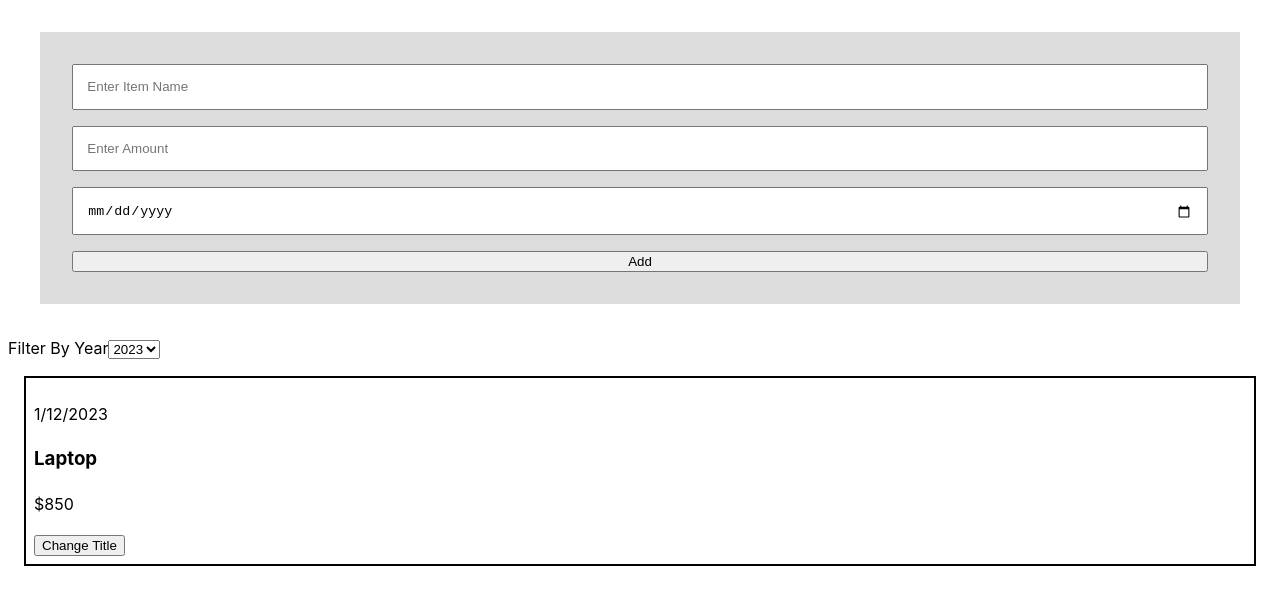
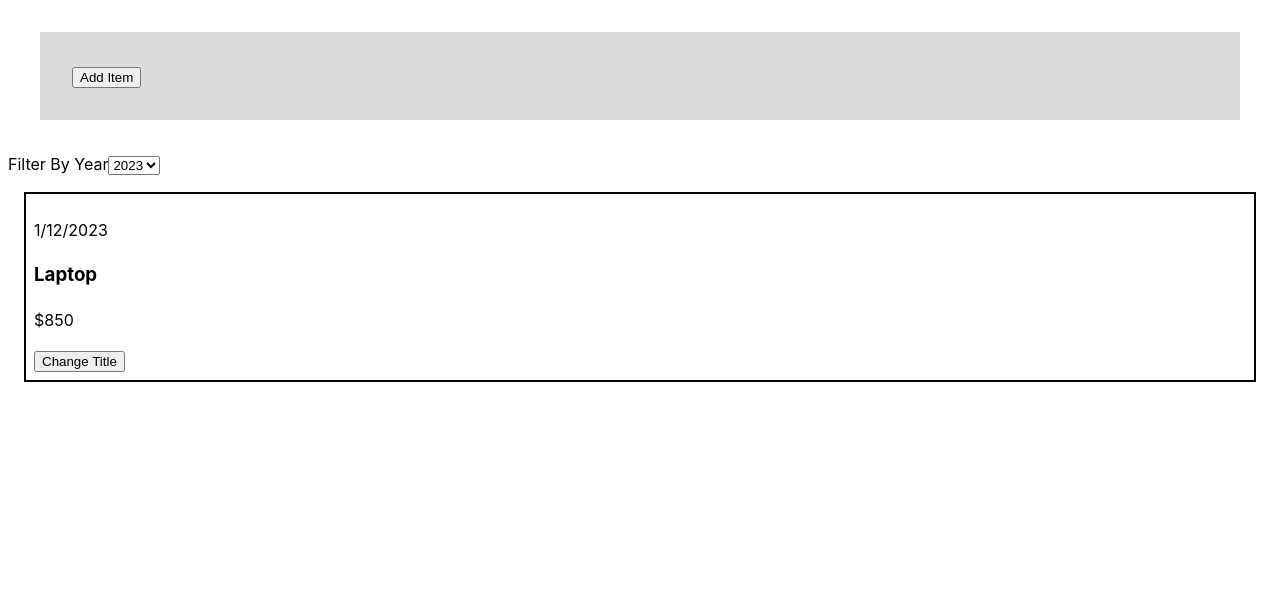
Before and after one commit to shahbaz4783/moneySavvy, a React (Vite) app: page / in a window 1280 px wide. Shown: the top 604 px of the page. Built offline with nearby package versions, Linux system fonts and the light colour scheme.

Commit message:
form show hide

```diff
--- a/src/components/Container.jsx
+++ b/src/components/Container.jsx
@@ -19,6 +19,8 @@ export const Container = ({ data }) => {
 				onFilterChange={filterChangeHandler}
 			/>
 
+      {filteredItem.length === 0 && <p>No Items Found</p>}
+
 			{filteredItem.map((item) => (
 				<Card
 					key={item.id}
--- a/src/components/FormModal.jsx
+++ b/src/components/FormModal.jsx
@@ -1,4 +1,5 @@
 import { ItemForm } from "./ItemForm"
+import { useState } from "react";
 
 export const FormModal = (props) => {
 			const saveItemDataHandler = (enteredItedData) => {
@@ -8,9 +9,22 @@ export const FormModal = (props) => {
 				};
                 props.onAddItem(itemData)
 			};
+
+            const [formUse, setFormUse] = useState(false)
+
+            const formUseHandler = () => {
+                setFormUse(true)
+            }
+
+            const cancelForm = () => {
+                setFormUse(false)
+            }
+
   return (
 		<div className='form-modal'>
-			<ItemForm onSaveItemData={saveItemDataHandler} />
+			{!formUse && <button onClick={formUseHandler}>Add Item</button>}
+
+			{formUse && <ItemForm onCancel={cancelForm} onSaveItemData={saveItemDataHandler} />}
 		</div>
 	);
 }
--- a/src/components/ItemForm.jsx
+++ b/src/components/ItemForm.jsx
@@ -53,6 +53,7 @@ export const ItemForm = (props) => {
 				value={date}
         required
 			/>
+			<button onClick={props.onCancel}>Cancel</button>
 			<button type='submit'>Add</button>
 		</form>
 	);
```
